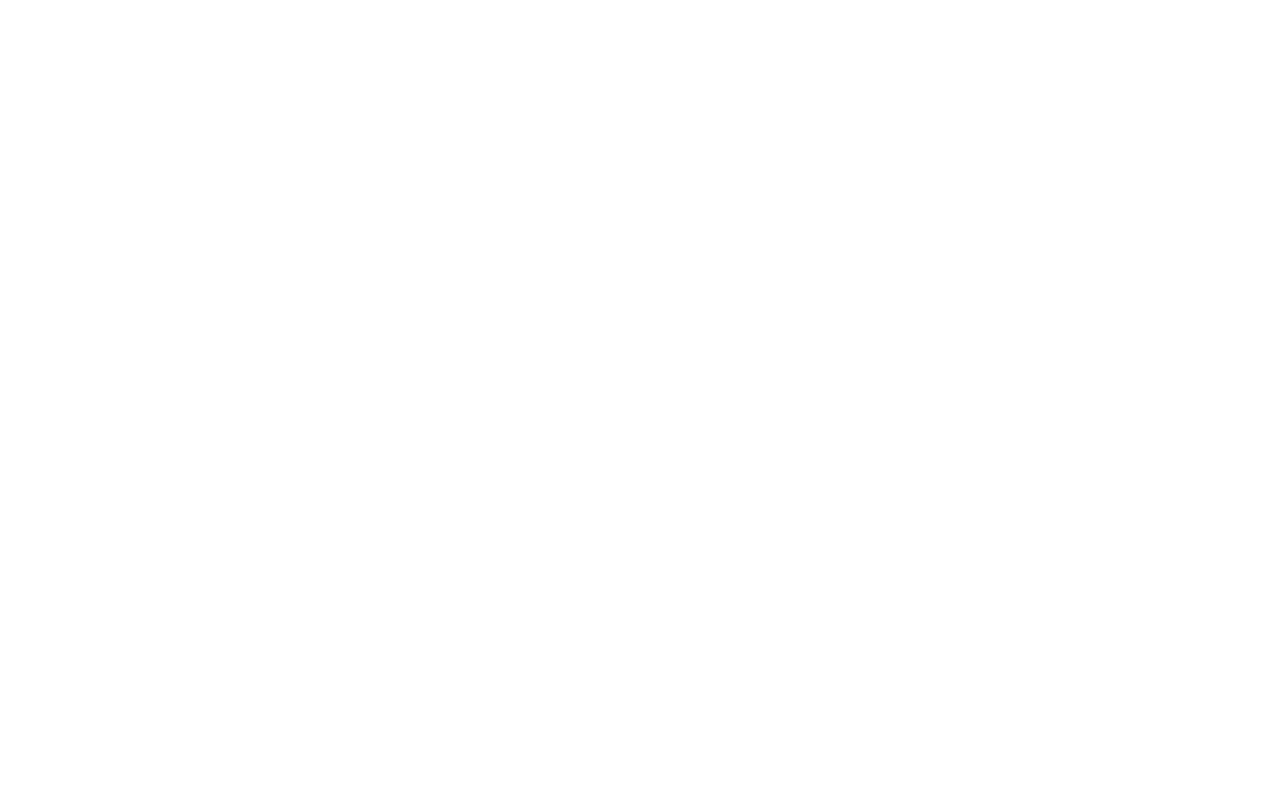
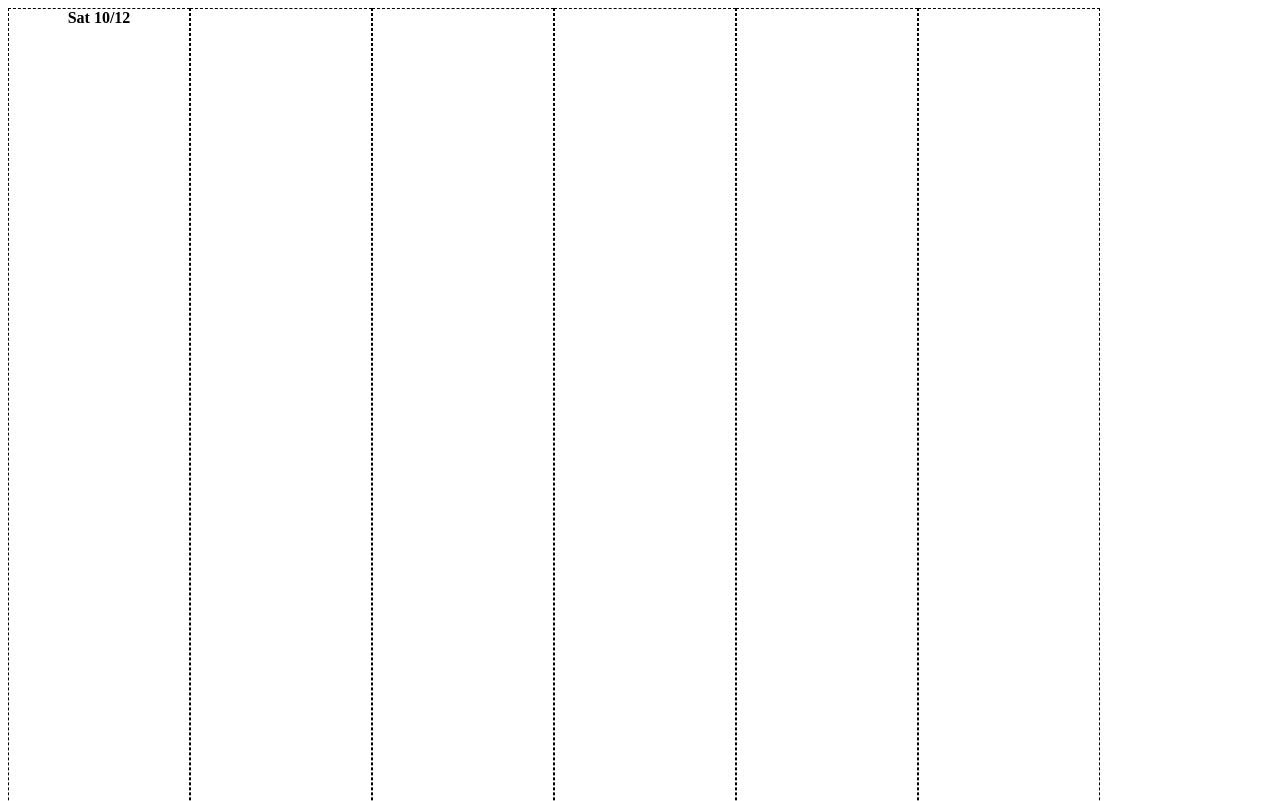
Before and after one commit to amiralamir/calendar, a plain HTML site: page index.html in a window 1280 px wide. Shown: the top 801 px of the page. Drawn offline with Linux system fonts and the light colour scheme.

Commit message:
Add some styles

```diff
--- a/index.html
+++ b/index.html
@@ -3,8 +3,21 @@
 <head lang="en">
     <meta charset="UTF-8">
     <title></title>
+    <link href="style.css" rel="stylesheet">
 </head>
 <body>
+    <div id="main-container">
+        <div class="weekday" id="weekday-1">
+            <div class="weekday-title">Sat 10/12</div>
+            <div class="weekday-events"></div>
+        </div>
+        <div class="weekday" id="weekday-2"></div>
+        <div class="weekday" id="weekday-3"></div>
+        <div class="weekday" id="weekday-4"></div>
+        <div class="weekday" id="weekday-5"></div>
+        <div class="weekday" id="weekday-6"></div>
+        <div class="weekday" id="weekday-7"></div>
 
+    </div>
 </body>
 </html>
--- /dev/null
+++ b/style.css
@@ -0,0 +1,16 @@
+.weekday
+{
+    border: 1px dashed black;
+    width: 180px;
+    float: left;
+    height: 1200px;
+}
+
+.weekday-title {
+    font-weight: bold;
+    text-align: center;
+}
+
+.weekday-events {
+
+}
```
